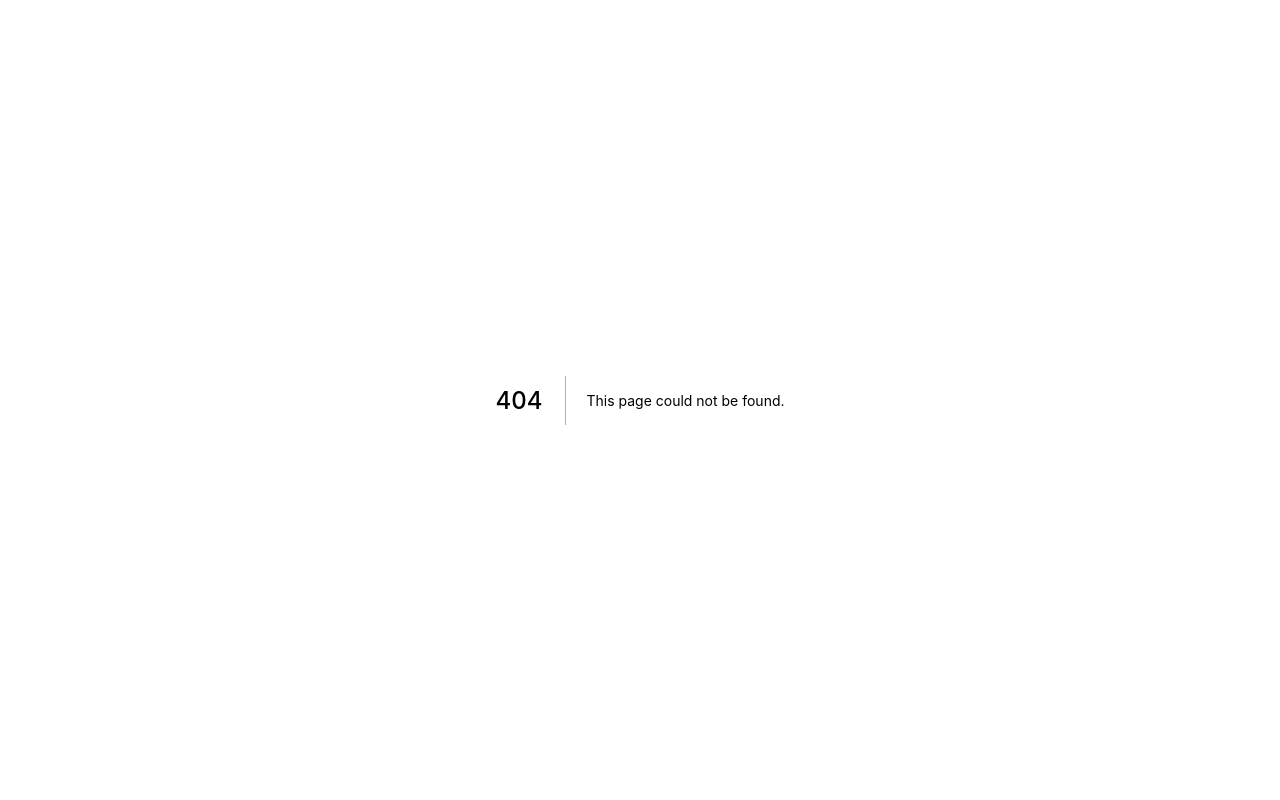
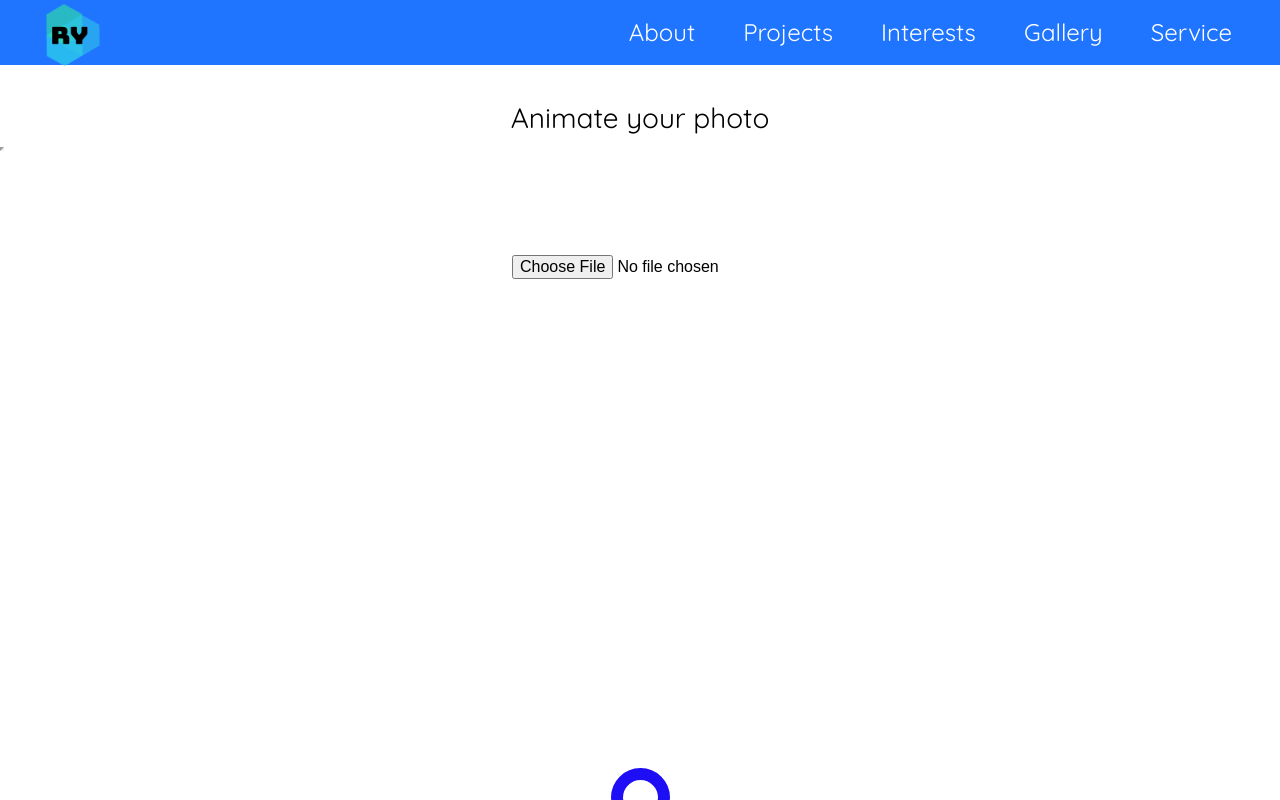
Before and after one commit to abc123yuanrui/PersonalWebsite, a Next.js app: page /service in a window 1280 px wide. Before the commit this address had no page. Built offline with nearby package versions, Linux system fonts and the light colour scheme.

Commit message:
feat:image processor

```diff
--- a/components/Gallery.js
+++ b/components/Gallery.js
@@ -34,7 +34,7 @@ export default () => (
    <div className='myGalleryContent'>
   <Carousel autoPlay showArrows>
     {gallery.map(({url,description})=>(
-      <div>
+      <div key = {description}>
         <img src={url} />
       <p className="legend">{description}</p>
       </div>
--- a/components/Navbar.js
+++ b/components/Navbar.js
@@ -1,5 +1,20 @@
+import { render } from "react-dom";
+import { Component } from "react";
+
 const pageTitle = 'Rui(Ray)Yuan'
-const Navbar = () => {
+
+export default class Navbar extends Component {
+    constructor(props) {
+        super(props);
+        this.state = {
+            showMenu:' hidden'
+        };
+      }
+      showMenu =() => {
+        this.state.showMenu === '' ? this.setState({showMenu: ' hidden'}): this.setState({showMenu: ''});
+        console.log('currentState:',this.state.showMenu);
+      }
+    render() {
         return (
             <div>
             <title>{pageTitle}</title>
@@ -18,12 +33,21 @@ const Navbar = () => {
                 <li><a href="/#projects">Projects</a></li>
                 <li><a href="/interests">Interests</a></li>
                 <li><a href="/family">Gallery</a></li>
+                <li><a href="/service">Service</a></li>
              </ul>
+        </div>
+        <div className='mobileMenu' onClick={this.showMenu}>Menu</div>
+        <div className={`navTrigger${this.state.showMenu}`} >
+            <li><a href="#about">About</a></li>
+            <li><a href="#projects">Projects</a></li>
+            <li><a href="/interests">Interests</a></li>
+            <li><a href="/family">Gallery</a></li>
+            <li><a href="/service">Service</a></li>
     </div>
     </div>
     </nav>
     </div>
         );
-  };
+    }
 
-export default Navbar;
+  }
--- /dev/null
+++ b/components/Uploader.js
@@ -0,0 +1,98 @@
+import React from 'react';
+import Loading from './Loading';
+const CartoonizeApi ='https://cryptic-savannah-08092.herokuapp.com/ImgProcess';
+const toBase64 = file =>
+  new Promise((resolve, reject) => {
+    const reader = new FileReader();
+    reader.readAsDataURL(file);
+    reader.onload = () => resolve(reader.result);
+    reader.onerror = error => reject(error);
+  });
+export default class Uploader extends React.Component {
+    constructor(props) {
+      super(props);
+      this.state = { isLoading: false, url: null, ProcessedImgSrc: null };
+      this.onChange = this.onChange.bind(this);
+      this.resetFile = this.resetFile.bind(this);
+    }
+
+    async onChange(event) {
+      this.setState({
+        isLoading:true
+      })
+      const file = event.target.files[0];
+      // const fileSize = (file.size / 1024 / 1024).toFixed(4);
+      // console.log(file, fileSize);
+      const fd = new FormData();
+      fd.append("myImage", file);
+      const requestOptions = {
+        method: 'POST',
+        // mode: 'no-cors',
+        body: fd,
+        };
+
+      const url = await toBase64(file).then(data => data);
+      // try{const response = await fetch(CartoonizeApi, requestOptions);
+      //   if (!response.ok) {
+      //     throw Error(response.statusText);
+      //   }
+      // }catch (error) {
+      //   console.log(error);
+      // }
+      const response = await fetch(CartoonizeApi, requestOptions);
+      const imageBlob = await response.blob();
+      console.log('The gathered response body:', imageBlob);
+      const ImgSrc = await webkitURL.createObjectURL(imageBlob);
+      console.log('the gathered url:', ImgSrc);
+      // To base 64 (bad practice)
+      // const fileReaderInstance = new FileReader();
+      // fileReaderInstance.readAsDataURL(imageBlob);
+      // fileReaderInstance.onload = () => {
+      //   const base64data = fileReaderInstance.result;
+      //   this.setState({
+      //     processed:base64data
+      //   });
+      // }
+      this.setState({
+        isLoading: false,
+        url: url,
+        ProcessedImgSrc: ImgSrc
+      });
+    }
+
+    resetFile(event) {
+      event.preventDefault();
+      this.setState({ fileSize: 0, url: null });
+    }
+    render() {
+      return (
+        <div>{this.state.isLoading?  <Loading />:
+        <div>
+          <iframe width="0" height="0" border="0" name="dummyframe" id="dummyframe"></iframe>
+
+          <form>
+          <input
+            type="file"
+            onChange={this.onChange}
+            accept="image/png,image/jpeg,image/gif"
+            className = "serviceButton"
+            name="myImage"
+          />
+          </form>
+          {/* {this.state.fileSize !== 0 && <span>{this.state.fileSize}mb</span>}
+          {this.state.url && (
+            <div style={{ textAlign: "center" }}>
+              <button onClick={this.resetFile}>Remove File 🐛gy!</button>
+            </div>
+          )} */}
+          {this.state.url && (
+              <div>
+            <img className='serviceImg' src={this.state.url} alt="🤫" />
+            {this.state.ProcessedImgSrc && (<img className='serviceImg' src={this.state.ProcessedImgSrc} alt="🤫" />)}
+            </div>
+          )}
+        </div>}
+        </div>
+      );
+    }
+  }
--- a/package.json
+++ b/package.json
@@ -10,6 +10,7 @@
     "next": "^9.2.1",
     "react": "^16.12.0",
     "react-dom": "^16.12.0",
+    "react-image-file": "^0.3.0",
     "react-player": "^1.15.2",
     "react-responsive-carousel": "^3.1.51"
   },
--- a/pages/interests.js
+++ b/pages/interests.js
@@ -2,7 +2,6 @@ import React, { Component } from 'react';
 import Navbar from '../components/Navbar';
 import Footer from '../components/Footer';
 import ReactFullpage from '@fullpage/react-fullpage';
-import Gallery from '../components/Gallery';
 const myKey = '8PrzOIH^y8';
 const originalColors = ['#ff5f45', '#0798ec', '#fc6c7c', '#435b71', 'orange', 'blue', 'purple', 'yellow'];
 
--- /dev/null
+++ b/pages/service.js
@@ -0,0 +1,16 @@
+import React, { Component } from 'react';
+import Navbar from '../components/Navbar';
+import Footer from '../components/Footer';
+import Uploader from '../components/Uploader';
+export default class Service extends Component {
+    render(){
+        return(
+            <div>
+                <Navbar />
+                <div className='serviceTitle'>Animate your photo</div>
+                <Uploader />
+                <Footer />
+            </div>
+        )
+    }
+}
--- a/styles.css
+++ b/styles.css
@@ -285,7 +285,25 @@ body {
 	font-size: 28px;
 }
 
+.serviceTitle {
+    text-align:center;
+    font-size: 28px;
+    padding-top: 100px;
+    position: relative;
+}
 
+.serviceButton {
+    padding-left:40%;
+    font-size: 16px;
+    padding-top: 100px;
+    position: relative;
+}
+
+.serviceImg {
+    padding-left: 10%;
+    padding-top: 2rem;
+    max-width: 30%;
+}
 @media screen and (min-width: 768px) and (max-width: 1024px) {
     .container {
         margin: 0;
```
Also changed, not shown: components/Header.js (+2 -13 lines), 1 other file (tests, documents, lock files or other folders). Lines whose indentation alone changed are shown as unchanged.
